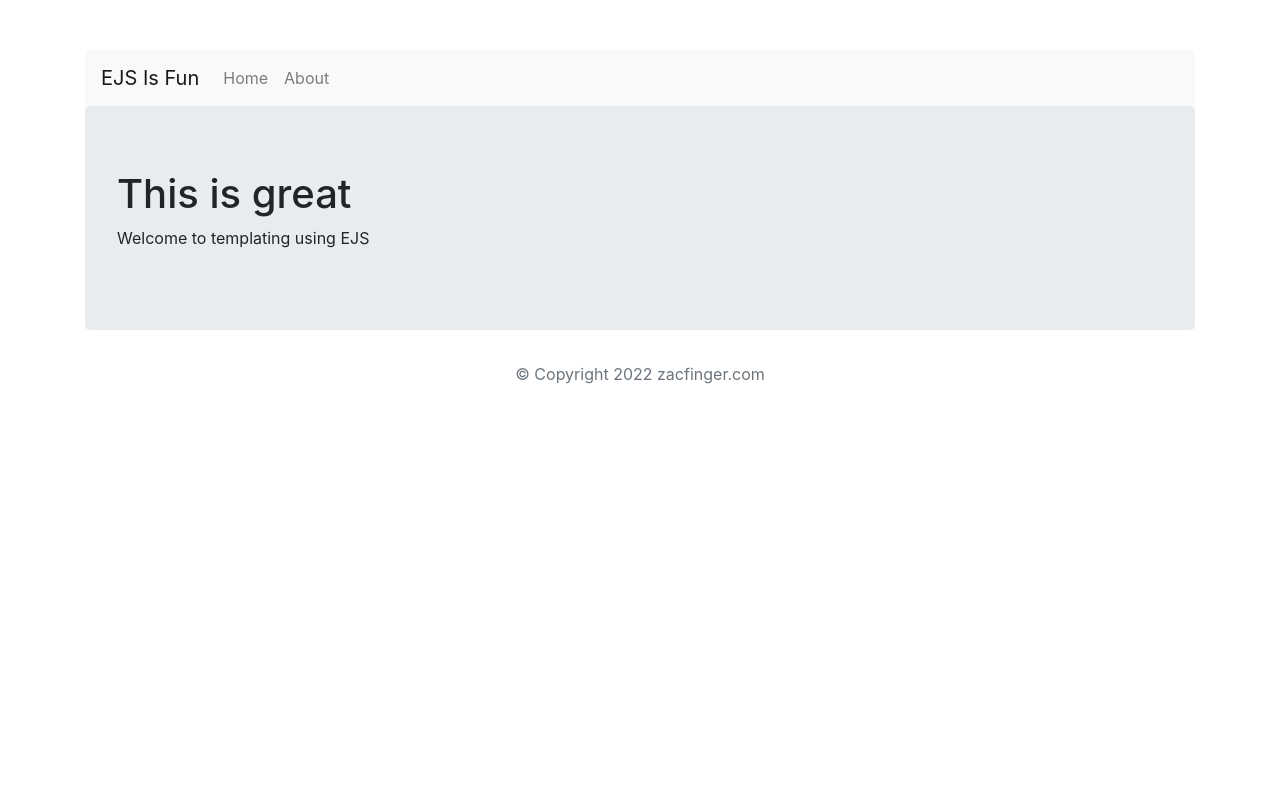
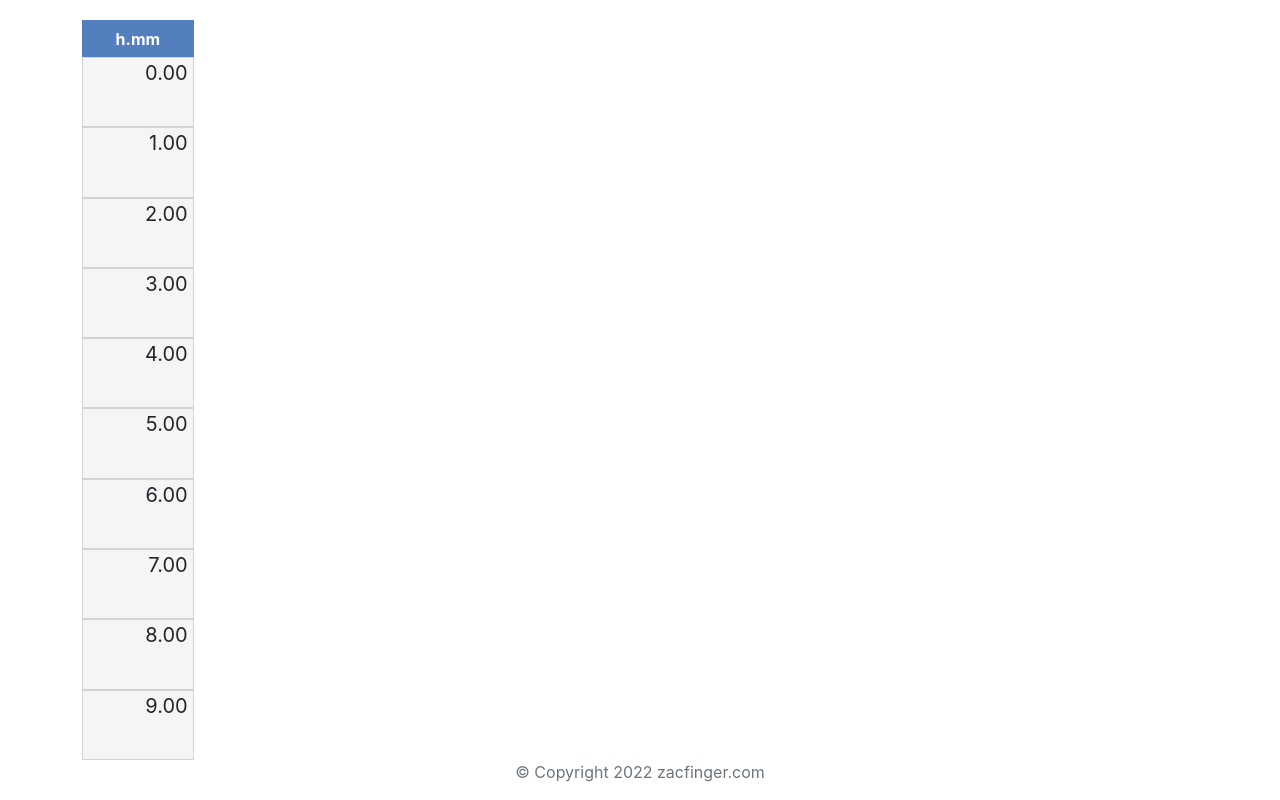
Before and after one commit to zacfinger/CS-361, a Node server app: page / in a window 1280 px wide. Run offline with Node 20, Linux system fonts and the light colour scheme; data that the repository does not hold is empty.

Commit message:
Workingish version

```diff
--- a/index.js
+++ b/index.js
@@ -12,10 +12,22 @@ app.set('view engine', 'ejs');
 
 // index page
 app.get('/', async (req, res) => {
-    var rows = await mysql.conn.query("select * from events limit 10;");
-    console.log(rows);
+    var rows = await mysql.conn.query("select * from events;");
+
+    week = {};
+
+    rows.forEach(row => {
+        if(!(row.start_republic_day in week))
+        {
+            week[row.start_republic_day] = [];
+        }
+        week[row.start_republic_day].push(row);
+    });
+
+    console.log(week);
+
     res.render('pages/index', {
-        events : rows
+        events : week
     });
 });
 
--- a/views/pages/index.ejs
+++ b/views/pages/index.ejs
@@ -3,26 +3,51 @@
 <head>
   <%- include('../partials/head'); %>
 </head>
-<body class="container">
+<!-- https://stackoverflow.com/questions/90178/make-a-div-fill-the-height-of-the-remaining-screen-space
+    -->
+    <body style="display: flex;
+  flex-flow: column;
+  height: 100%;">
 
-<header>
-  <%- include('../partials/header'); %>
-</header>
+<main class="container-fluid" style="flex: 1 1 auto;padding-top:20px;">
+    <div id="week" class="mx-auto col-11">
+        <div style="border:0px; height:100%; overflow: auto;">
 
-<main>
-  <div class="jumbotron">
-    <h1>This is great</h1>
-    <p>Welcome to templating using EJS</p>
+      <span style="background-color:WhiteSmoke; display:block; height:100%; width:10%; float:left;box-shadow:inset 0px 0px 0px 1px LightGray;">
+        <div class="weekly-col-label">h.mm</div>
+        <div class="hour-container">
+          <div class="hour">0.00</div>
+          <div class="hour">1.00</div>
+          <div class="hour">2.00</div>
+          <div class="hour">3.00</div>
+          <div class="hour">4.00</div>
+          <div class="hour">5.00</div>
+          <div class="hour">6.00</div>
+          <div class="hour">7.00</div>
+          <div class="hour">8.00</div>
+          <div class="hour">9.00</div>
+        </div>
 
-    <ul>
-      <% events.forEach(function(event) { %>
-        <li>
-          <strong><%= event.title %></strong>
-          <%= event.start_republic_hour %>.<%= event.start_republic_minute %>
-        </li>
+      </span>
+      <% Object.keys(events).forEach(function(day) { %>
+
+        <span style="background-color:WhiteSmoke; display:block; height:100%; width:18%; float:left;box-shadow:inset 0px 0px 0px 1px LightGray;">
+            <div class="weekly-col-label">
+                <div>Floreal <%= day %></div>
+            </div>
+        <div class="week_day">
+            <!-- https://stackoverflow.com/questions/3727045/set-variable-in-jinja -->
+
+            <% events[day].forEach(function(event) { %>
+                    <div class="event_object">
+                        <div class="event_header"><%= event.start_republic_hour %>.<%= event.start_republic_minute %></div>
+                        <div class="event_content"><%= event.title %></div>
+                        </div>
+        <% }); %>
+                </div>
+                </span>
       <% }); %>
-    </ul>
-  </div>
+</div></div>
 </main>
 
 <footer>
--- a/views/partials/head.ejs
+++ b/views/partials/head.ejs
@@ -1,8 +1,135 @@
 <meta charset="UTF-8">
+<meta name="viewport" content="width=device-width, initial-scale=1, shrink-to-fit=no">
 <title>EJS Is Fun</title>
 
 <!-- CSS (load bootstrap from a CDN) -->
 <link rel="stylesheet" href="https://cdnjs.cloudflare.com/ajax/libs/twitter-bootstrap/4.5.2/css/bootstrap.min.css">
 <style>
-  body { padding-top:50px; }
+  html,
+body {
+  height: 100%;
+  margin: 0
+}
+
+nav .navbar-brand
+{
+    /* size for brand */
+    font-size: xx-large;
+}
+
+/* colors for brand */
+nav .navbar-brand .blue
+{
+    color: #537fbe;
+}
+nav .navbar-brand .red
+{
+    color: #ea433b;
+}
+nav .navbar-brand .yellow
+{
+    color: #f5b82e;
+}
+nav .navbar-brand .green
+{
+    color: #2e944b;
+}
+
+main .form-control
+{
+    /* center form controls */
+    display: inline-block;
+
+    /* override Bootstrap's 100% width for form controls */
+    width: auto;
+}
+
+main
+{
+    /* scroll horizontally as needed */
+    overflow-x: auto;
+
+    /* center contents */
+    text-align: center;
+}
+
+main img
+{
+    /* constrain images on small screens */
+    max-width: 100%;
+}
+
+/*////////////*/
+#week {
+    border: 0px;
+    height:100%;
+
+}
+
+.event_object {
+    background-color:LightSkyBlue;
+    border-radius:13px;
+    text-align:left;
+}
+
+.hour {
+    height:10%;
+    border:1px solid lightgray;
+    font-size:20px;
+    text-align:right;
+    padding-right:5px;
+
+}
+
+.hour-container {
+
+height:95%;
+
+}
+
+.event_header {
+ margin-bottom:0;
+ background-color:Navy;
+ border-bottom:1px solid rgba(0,0,0,.12);
+ color:white;
+ font-weight:bold;
+ padding-left:5px;
+ font-size:12px;
+}
+
+.weekly-col-label {
+    width:100%;
+    background-color:#537fbe;;
+    margin:0px;
+    padding:0px;
+    color:white;
+    font-weight:bold;
+    height:5%;
+
+    display: flex;
+  align-items: center;
+  justify-content: center;
+
+}
+
+.event_content {
+    font-size:12px;
+    padding:3px;
+    background-color:transparent;
+    /* https://stackoverflow.com/questions/15405817/truncating-text-inside-a-div */
+    white-space: nowrap;      /*keep text on one line */
+    overflow: hidden;         /*prevent text from being shown outside the border */
+    text-overflow: ellipsis;  /*cut off text with an ellipsis*/
+
+
+}
+
+.event_object a {
+    color: #FFFFFF;
+    text-decoration: none;
+}
+
+.week_day {
+    height:95%;
+}
 </style>
```
Also changed, not shown: README.md.
